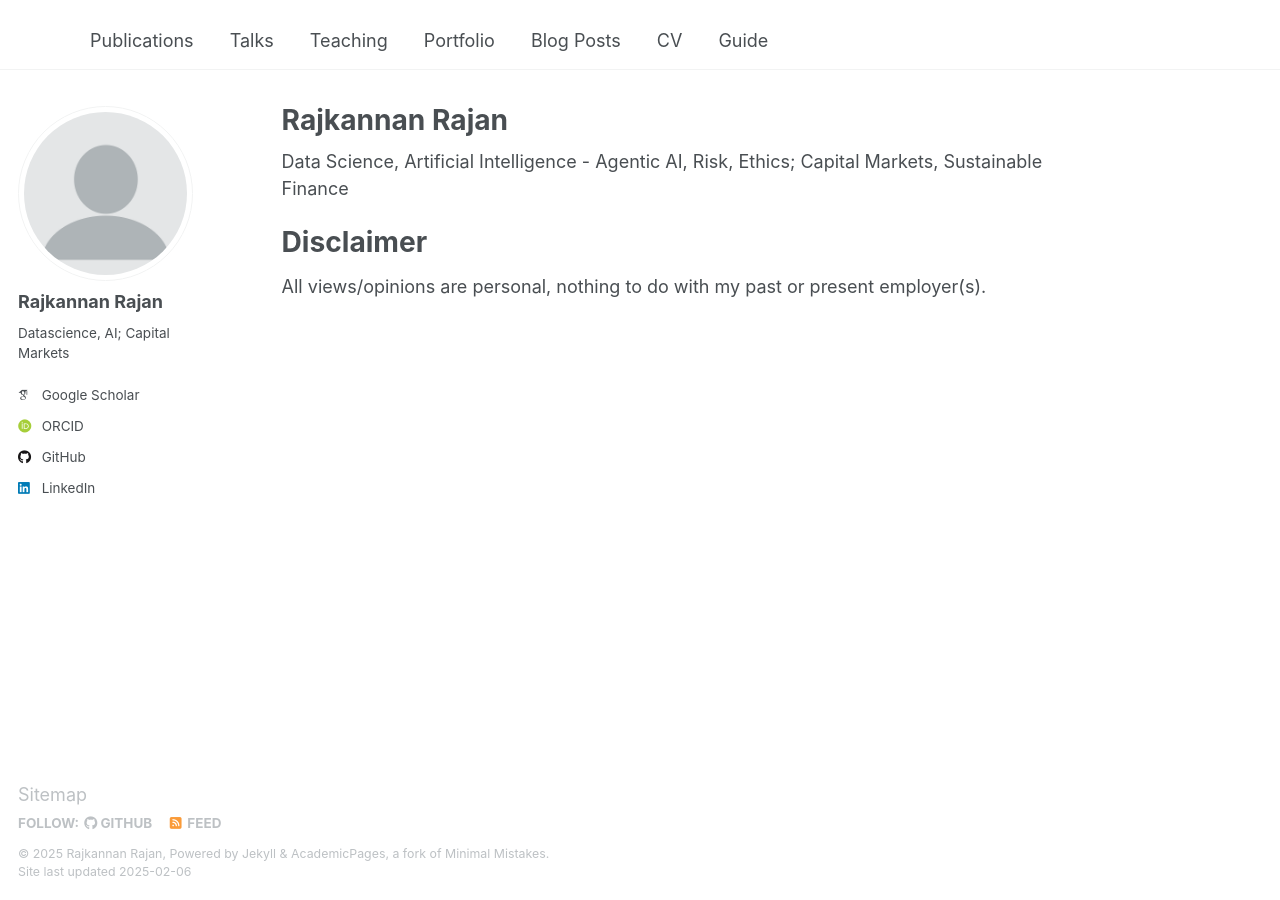
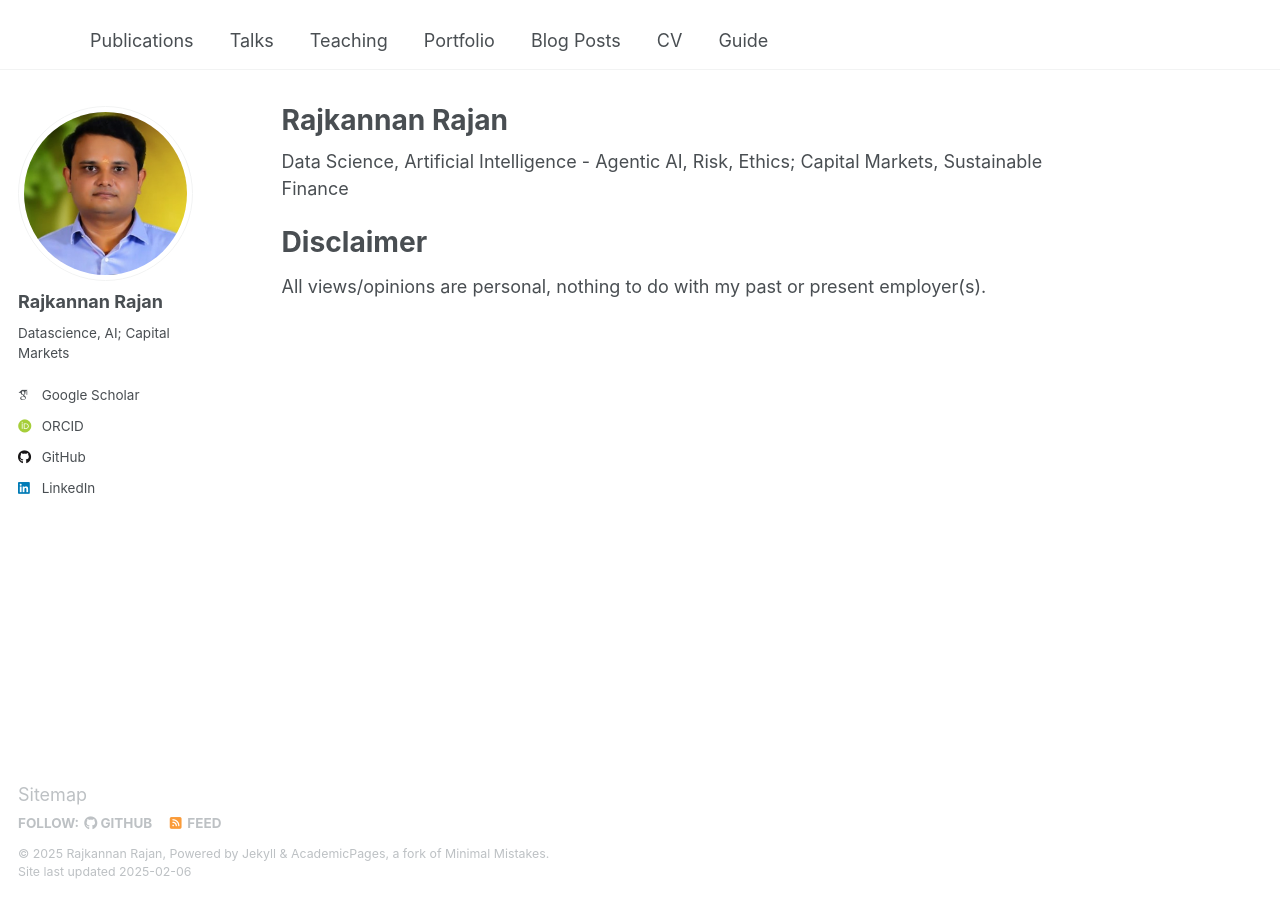
Before and after one commit to rajkannanrajan/rajkannanrajan.github.io, a Jekyll site: the page built from _pages/about.md, in a window 1280 px wide. Built offline with Jekyll 4.4.1, drawn with Linux system fonts in a browser that asks for light colours; some web fonts are replaced.

Commit message:
Update _config.yml

```diff
--- a/_config.yml
+++ b/_config.yml
@@ -22,7 +22,7 @@ repository               : "academicpages/academicpages.github.io"
 #               Additional customization can be done by editing /_includes/author-profile.html
 author:
   # Biographic information
-  avatar           : "profile.png"
+  avatar           : "rr-photo.jpeg"
   name             : "Rajkannan Rajan"
   pronouns         : # example: "she/her"
   bio              : "Datascience, AI; Capital Markets"
```
